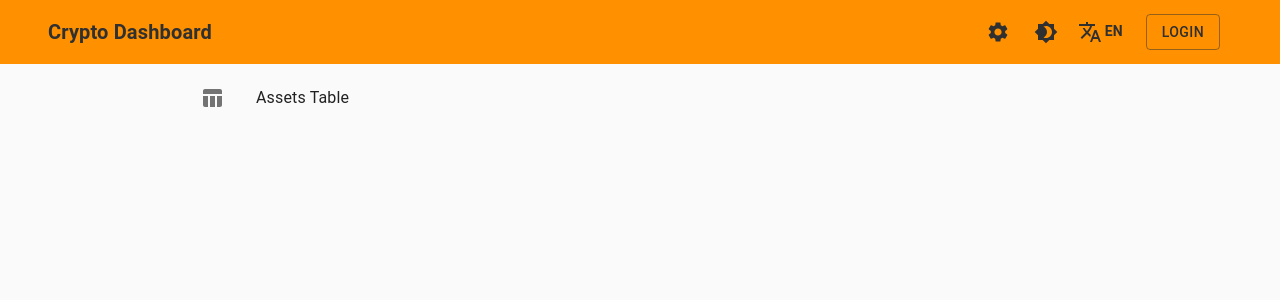
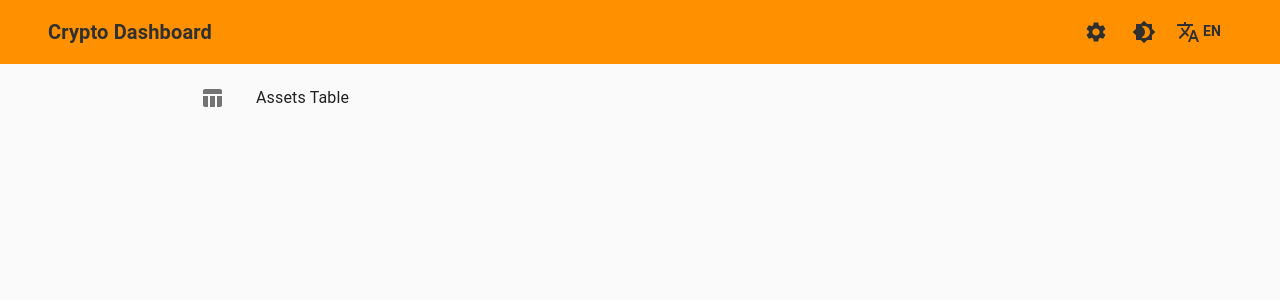
Before and after one commit to thiagogre/frontend-crypto, a React (Create React App) app: page / in a window 1280 px wide. Shown: the top 300 px of the page. Built offline with nearby package versions, Linux system fonts and the light colour scheme.

Commit message:
remove login button at header

```diff
--- a/src/components/Header/index.tsx
+++ b/src/components/Header/index.tsx
@@ -99,13 +99,6 @@ export const Header: React.FC<HeaderProps> = ({ toggleMode, mode }) => {
                             {state.app.language}
                         </Typography>
                     </Button>
-                    <Button
-                        href="#"
-                        variant="outlined"
-                        color={'secondary'}
-                        className={classes.link}>
-                        {translate('LOGIN')}
-                    </Button>
                 </Toolbar>
             </Container>
         </AppBar>
```
